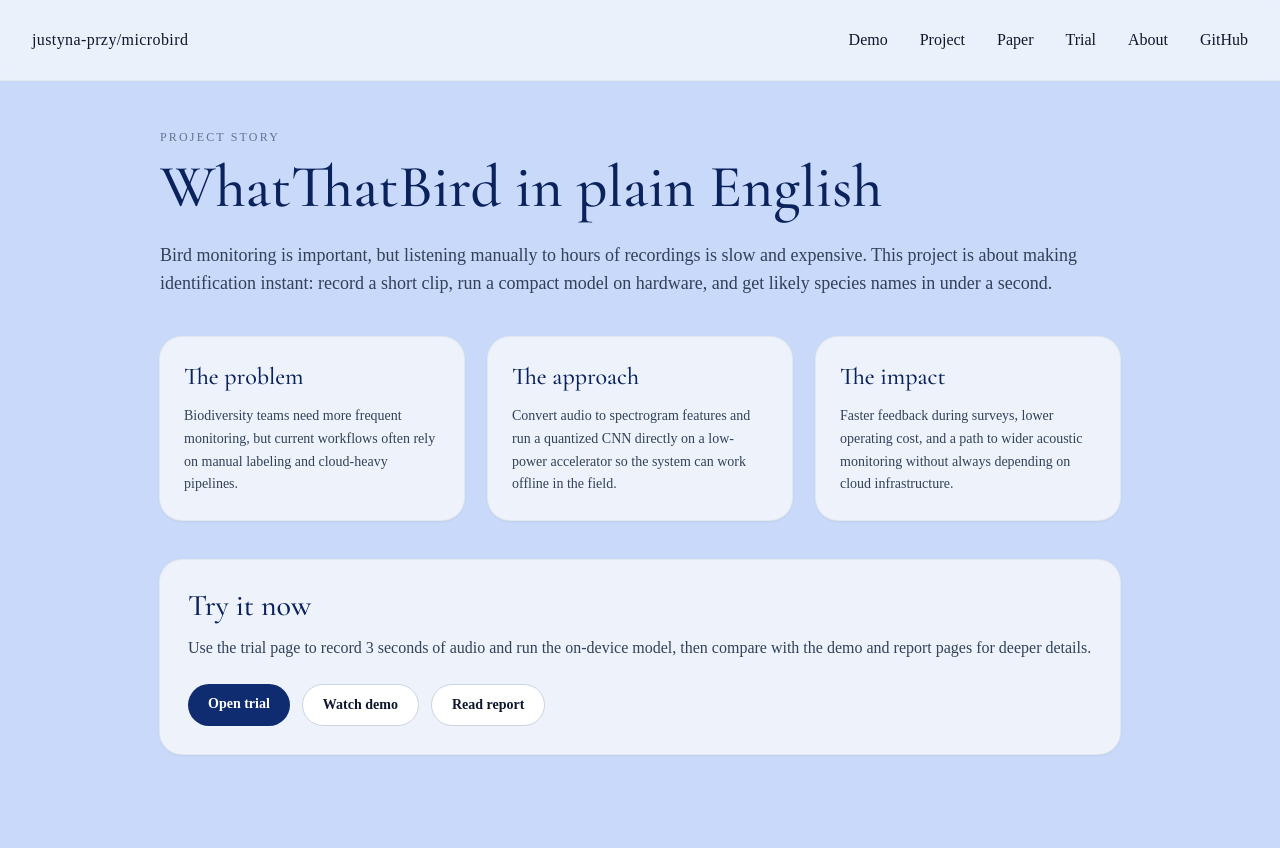
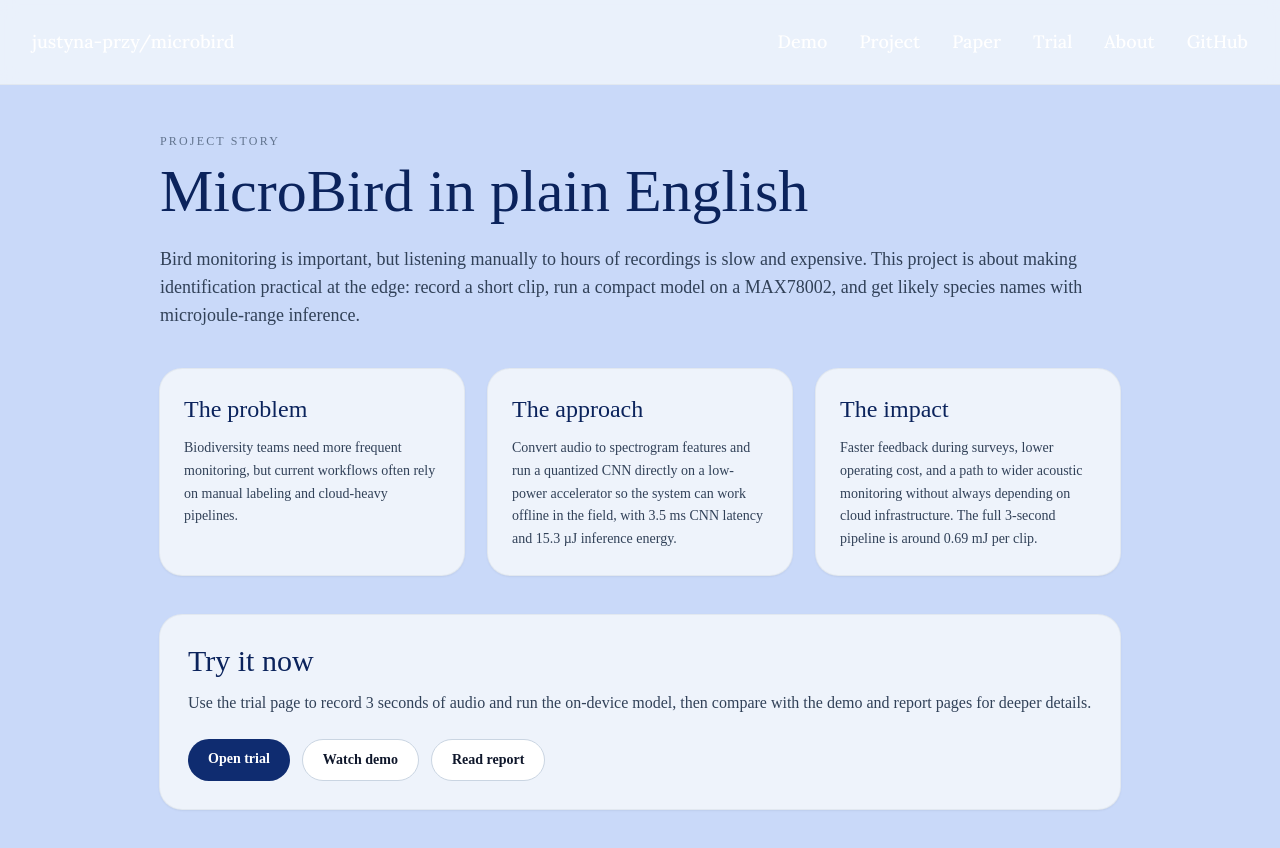
Before and after one commit to justyna-przy/WhatThatBird, a Next.js app: page /project in a window 1280 px wide. Shown: the top 848 px of the page. Before the commit the page ends 802 px from the top, so only its background shows below. Built offline with nearby package versions, Linux system fonts and the light colour scheme; a web font is replaced by a local one.

Commit message:
touch up of landing page

```diff
--- a/src/app/demo/page.tsx
+++ b/src/app/demo/page.tsx
@@ -21,10 +21,10 @@ export default async function DemoPage() {
 
       <section className="mx-auto w-full max-w-6xl px-6 py-12 md:px-8">
         <p className="text-xs font-medium tracking-[0.18em] text-slate-500 uppercase">Demo</p>
-        <h1 className="font-display mt-3 text-4xl text-[#0b235c] md:text-6xl">Live Demo Video</h1>
+        <h1 className="mt-3 text-4xl text-[#0b235c] md:text-6xl">Live Demo Video</h1>
         <p className="mt-4 max-w-3xl text-slate-700 md:text-lg">
-          This walkthrough shows the full flow from recording audio to receiving top predictions from the MAX78002
-          on-chip classifier.
+          This walkthrough shows the MicroBird pipeline from recording to top predictions on MAX78002, including the
+          on-device spectrogram path and low-energy CNN inference.
         </p>
 
         <div className="mt-10 overflow-hidden rounded-3xl border border-slate-200 bg-slate-950 shadow-lg">
--- a/src/app/globals.css
+++ b/src/app/globals.css
@@ -7,7 +7,7 @@
 @theme inline {
   --color-background: var(--background);
   --color-foreground: var(--foreground);
-  --font-sans: var(--font-sans);
+  --font-sans: var(--font-lora);
   --font-mono: var(--font-geist-mono);
   --color-sidebar-ring: var(--sidebar-ring);
   --color-sidebar-border: var(--sidebar-border);
@@ -130,6 +130,9 @@
 
 @layer utilities {
   .font-display {
-    font-family: var(--font-display), Georgia, serif;
+    font-family: var(--font-ovo), Georgia, serif;
+  }
+  .font-nav-lora {
+    font-family: var(--font-lora), Georgia, serif;
   }
 }
--- a/src/app/layout.tsx
+++ b/src/app/layout.tsx
@@ -1,10 +1,11 @@
 import type { Metadata } from "next";
-import { Cormorant_Garamond, Geist, Geist_Mono } from "next/font/google";
+import { Geist_Mono, Lora, Ovo } from "next/font/google";
 import "./globals.css";
 
-const geistSans = Geist({
-  variable: "--font-geist-sans",
+const ovo = Ovo({
+  variable: "--font-ovo",
   subsets: ["latin"],
+  weight: "400",
 });
 
 const geistMono = Geist_Mono({
@@ -12,15 +13,15 @@ const geistMono = Geist_Mono({
   subsets: ["latin"],
 });
 
-const displayFont = Cormorant_Garamond({
-  variable: "--font-display",
+const lora = Lora({
+  variable: "--font-lora",
   subsets: ["latin"],
-  weight: ["500", "600", "700"],
+  weight: ["400", "500", "700"],
 });
 
 export const metadata: Metadata = {
-  title: "WhatThatBird",
-  description: "On-device Irish bird call classifier — MAX78002 neural-network accelerator",
+  title: "MicroBird",
+  description: "Microjoule-range embedded bird-call classification on MAX78002",
 };
 
 export default function RootLayout({
@@ -31,7 +32,7 @@ export default function RootLayout({
   return (
     <html lang="en">
       <body
-        className={`${geistSans.variable} ${geistMono.variable} ${displayFont.variable} antialiased`}
+        className={`${ovo.variable} ${lora.variable} ${geistMono.variable} antialiased`}
       >
         {children}
       </body>
--- a/src/app/page.tsx
+++ b/src/app/page.tsx
@@ -5,10 +5,11 @@ import { SiteNav } from "@/components/site-nav";
 import { GITHUB_LINKS, SITE_NAME } from "@/lib/site";
 
 const highlights = [
-  { label: "Classes", value: "50" },
-  { label: "Inference", value: "40-80 ms" },
+  { label: "Classes", value: "51" },
+  { label: "Top-1 test", value: "80.59%" },
+  { label: "CNN latency", value: "3.5 ms" },
+  { label: "CNN energy", value: "15.3 µJ" },
   { label: "Target", value: "MAX78002" },
-  { label: "Memory", value: "1 MB SRAM" },
 ];
 
 export default function Home() {
@@ -18,47 +19,24 @@ export default function Home() {
         className="relative min-h-[100svh] overflow-hidden"
         style={{
           background:
-            "linear-gradient(180deg, #5576b5 0%, #24447f 16%, #132753 30%, #0a1b39 44%, #0a1b39 100%)",
+            "linear-gradient(180deg, #6b8dcb 0%, #375896 16%, #203a72 30%, #0a1b39 44%, #0a1b39 100%)",
         }}
       >
         <div className="relative z-30">
           <SiteNav light />
         </div>
 
-        <div className="relative z-10 flex min-h-[calc(100svh-5.75rem)] items-center justify-center px-6 pb-36 pt-10 text-center">
-          <div className="max-w-4xl text-slate-100">
-            <p className="font-display text-3xl font-semibold tracking-wide md:text-5xl">
-              Low power and embedded
+        <div className="relative z-10 flex min-h-[calc(100svh-5.75rem)] items-start justify-center px-6 pt-[8vh] text-center md:pt-[11vh]">
+          <div className="max-w-5xl text-slate-100">
+            <h1 className="font-display mt-2 text-5xl leading-tight font-medium md:text-8xl">
+              Introducing <span className="text-[#f4b183]">MicroBird</span>
+            </h1>
+            <p className="mt-4 text-[1.3rem] text-slate-200 md:text-[1.65rem]">
+              Microjoule-range embedded bird-call classification on the Max78002.
             </p>
-            <h1 className="font-display mt-2 text-5xl leading-tight font-semibold md:text-8xl">
-              Bird-call Classification
-            </h1>
-            <p className="mt-4 text-base text-slate-200 md:text-xl">
-              University of Limerick final year project
+            <p className="mt-2 text-[1.3rem] text-slate-300/75 italic md:text-[1.2rem]">
+              University of Limerick final year project by Justyna Przyborska
             </p>
-
-            <div className="mt-10 flex flex-wrap items-center justify-center gap-4">
-              <Link
-                href="/trial"
-                className="rounded-full bg-white px-6 py-3 text-sm font-semibold text-[#082969] transition-colors hover:bg-slate-200"
-              >
-                Try the model
-              </Link>
-              <Link
-                href="/report"
-                className="rounded-full border border-white/70 px-6 py-3 text-sm font-semibold text-white transition-colors hover:bg-white/10"
-              >
-                Read the report
-              </Link>
-              <a
-                href={GITHUB_LINKS.webApp}
-                target="_blank"
-                rel="noreferrer"
-                className="rounded-full border border-white/50 px-6 py-3 text-sm font-semibold text-white transition-colors hover:bg-white/10"
-              >
-                GitHub
-              </a>
-            </div>
           </div>
         </div>
 
@@ -78,16 +56,15 @@ export default function Home() {
               What this project is about
             </h2>
             <p className="mt-6 max-w-3xl text-base leading-relaxed text-slate-700 md:text-lg">
-              {SITE_NAME} listens to short bird recordings and identifies the most likely species on a low-power
-              embedded chip. The goal is to make biodiversity monitoring cheaper, more scalable, and practical in
-              places where cloud processing is not reliable.
+              {SITE_NAME} is a complete end-to-end embedded bird-call classifier for Irish species monitoring. It
+              turns short field recordings into reliable detections directly on low-power hardware.
             </p>
             <p className="mt-3 max-w-3xl text-base leading-relaxed text-slate-700 md:text-lg">
-              Instead of sending audio to a server, inference runs on-device using the MAX78002 neural-network
-              accelerator. That keeps latency low and power use small while still giving a useful top-3 prediction.
+              The deployment runs on the MAX78002 neural-network accelerator with measured CNN inference at 3.5 ms and
+              15.3 µJ, while the full 3-second pipeline is about 0.69 mJ per clip.
             </p>
 
-            <div className="mt-8 grid grid-cols-2 gap-3 md:grid-cols-4">
+            <div className="mt-8 grid grid-cols-2 gap-3 md:grid-cols-5">
               {highlights.map((item) => (
                 <div key={item.label} className="rounded-2xl bg-card p-4 shadow-sm ring-1 ring-slate-200">
                   <p className="text-xs font-medium tracking-wide text-slate-500 uppercase">{item.label}</p>
@@ -98,7 +75,7 @@ export default function Home() {
           </div>
 
           <div className="rounded-3xl bg-card p-6 shadow-sm ring-1 ring-slate-200">
-            <h3 className="font-display text-3xl text-[#0b235c]">Explore the site</h3>
+            <h3 className="text-3xl text-[#0b235c]">Explore the site</h3>
             <div className="mt-5 space-y-3">
               <Link href="/trial" className="group flex items-center justify-between rounded-xl bg-slate-50 px-4 py-3 hover:bg-slate-100">
                 <span className="font-medium">Live trial</span>
--- a/src/app/project/page.tsx
+++ b/src/app/project/page.tsx
@@ -8,39 +8,39 @@ export default function ProjectPage() {
 
       <section className="mx-auto w-full max-w-5xl px-6 py-12 md:px-8">
         <p className="text-xs font-medium tracking-[0.18em] text-slate-500 uppercase">Project story</p>
-        <h1 className="font-display mt-3 text-4xl text-[#0b235c] md:text-6xl">WhatThatBird in plain English</h1>
+        <h1 className="mt-3 text-4xl text-[#0b235c] md:text-6xl">MicroBird in plain English</h1>
         <p className="mt-6 text-slate-700 md:text-lg">
           Bird monitoring is important, but listening manually to hours of recordings is slow and expensive. This
-          project is about making identification instant: record a short clip, run a compact model on hardware, and
-          get likely species names in under a second.
+          project is about making identification practical at the edge: record a short clip, run a compact model on a
+          MAX78002, and get likely species names with microjoule-range inference.
         </p>
 
         <div className="mt-10 grid gap-6 md:grid-cols-3">
           <article className="rounded-3xl bg-card p-6 shadow-sm ring-1 ring-slate-200">
-            <h2 className="font-display text-2xl text-[#0b235c]">The problem</h2>
+            <h2 className="text-2xl text-[#0b235c]">The problem</h2>
             <p className="mt-3 text-sm leading-relaxed text-slate-700">
               Biodiversity teams need more frequent monitoring, but current workflows often rely on manual labeling and
               cloud-heavy pipelines.
             </p>
           </article>
           <article className="rounded-3xl bg-card p-6 shadow-sm ring-1 ring-slate-200">
-            <h2 className="font-display text-2xl text-[#0b235c]">The approach</h2>
+            <h2 className="text-2xl text-[#0b235c]">The approach</h2>
             <p className="mt-3 text-sm leading-relaxed text-slate-700">
               Convert audio to spectrogram features and run a quantized CNN directly on a low-power accelerator so the
-              system can work offline in the field.
+              system can work offline in the field, with 3.5 ms CNN latency and 15.3 µJ inference energy.
             </p>
           </article>
           <article className="rounded-3xl bg-card p-6 shadow-sm ring-1 ring-slate-200">
-            <h2 className="font-display text-2xl text-[#0b235c]">The impact</h2>
+            <h2 className="text-2xl text-[#0b235c]">The impact</h2>
             <p className="mt-3 text-sm leading-relaxed text-slate-700">
               Faster feedback during surveys, lower operating cost, and a path to wider acoustic monitoring without
-              always depending on cloud infrastructure.
+              always depending on cloud infrastructure. The full 3-second pipeline is around 0.69 mJ per clip.
             </p>
           </article>
         </div>
 
         <div className="mt-10 rounded-3xl bg-card p-7 shadow-sm ring-1 ring-slate-200">
-          <h2 className="font-display text-3xl text-[#0b235c]">Try it now</h2>
+          <h2 className="text-3xl text-[#0b235c]">Try it now</h2>
           <p className="mt-3 text-slate-700">
             Use the trial page to record 3 seconds of audio and run the on-device model, then compare with the demo
             and report pages for deeper details.
--- a/src/app/trial/page.tsx
+++ b/src/app/trial/page.tsx
@@ -229,11 +229,11 @@ export default function Home() {
       <div className="flex flex-col items-center gap-2 text-center">
         <div className="flex items-center gap-2">
           <Bird className="w-8 h-8 text-green-500" />
-          <h1 className="text-3xl font-bold tracking-tight">WhatThatBird</h1>
+          <h1 className="text-3xl font-bold tracking-tight">MicroBird</h1>
         </div>
         <p className="text-muted-foreground text-sm max-w-md">
-          On-device Irish bird call classifier running on a MAX78002 neural-network
-          accelerator. Record 3 seconds of audio and let the chip identify the species.
+          Microjoule-range embedded bird-call classifier on MAX78002. Record 3 seconds of audio and let the on-device
+          model return top species predictions.
         </p>
       </div>
 
--- a/src/components/site-nav.tsx
+++ b/src/components/site-nav.tsx
@@ -18,21 +18,21 @@ export function SiteNav({ light = false, className }: SiteNavProps) {
       <Link
         href="/"
         className={cn(
-          "font-medium tracking-wide transition-opacity hover:opacity-80",
-          light ? "text-slate-100" : "text-slate-900"
+          "font-nav-lora text-base font-medium tracking-normal transition-colors duration-200 md:text-lg",
+          light ? "text-white hover:text-[#0a1b39]" : "text-white hover:text-[#0a1b39]"
         )}
       >
         {OWNER_HANDLE}
       </Link>
 
-      <nav className="flex flex-wrap items-center justify-end gap-x-5 gap-y-1 text-sm md:gap-x-8 md:text-base">
+      <nav className="flex flex-wrap items-center justify-end gap-x-5 gap-y-1 text-base md:gap-x-8 md:text-lg">
         {NAV_LINKS.map((link) => (
           <Link
             key={link.href}
             href={link.href}
             className={cn(
-              "transition-opacity hover:opacity-80",
-              light ? "text-slate-100" : "text-slate-900"
+              "font-nav-lora font-medium transition-colors duration-200",
+              light ? "text-white hover:text-[#0a1b39]" : "text-white hover:text-[#0a1b39]"
             )}
           >
             {link.label}
@@ -43,8 +43,8 @@ export function SiteNav({ light = false, className }: SiteNavProps) {
           target="_blank"
           rel="noreferrer"
           className={cn(
-            "transition-opacity hover:opacity-80",
-            light ? "text-slate-100" : "text-slate-900"
+            "font-nav-lora font-medium transition-colors duration-200",
+            light ? "text-white hover:text-[#0a1b39]" : "text-white hover:text-[#0a1b39]"
           )}
         >
           GitHub
--- a/src/lib/site.ts
+++ b/src/lib/site.ts
@@ -1,9 +1,9 @@
-export const SITE_NAME = "WhatThatBird";
+export const SITE_NAME = "MicroBird";
 export const OWNER_HANDLE = "justyna-przy/microbird";
 
 export const GITHUB_LINKS = {
-  webApp: "https://github.com/justyna-przy/WhatThatBird",
-  firmware: "https://github.com/justyna-przy/WhatThatBird",
+  webApp: "https://github.com/justyna-przy/microbird",
+  firmware: "https://github.com/justyna-przy/microbird",
 };
 
 export const NAV_LINKS = [
```
Also changed, not shown: src/app/about/page.tsx (+12 -11 lines), src/app/report/page.tsx (+8 -9 lines).
